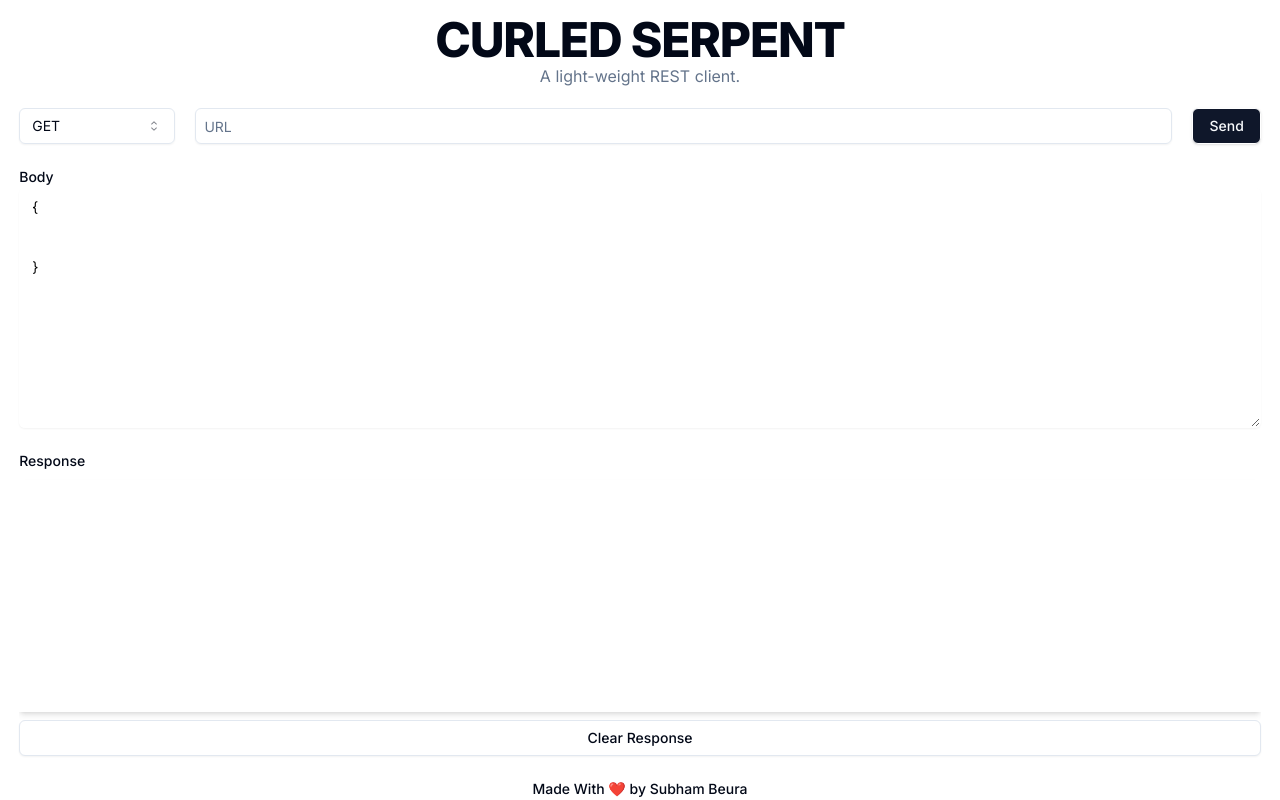
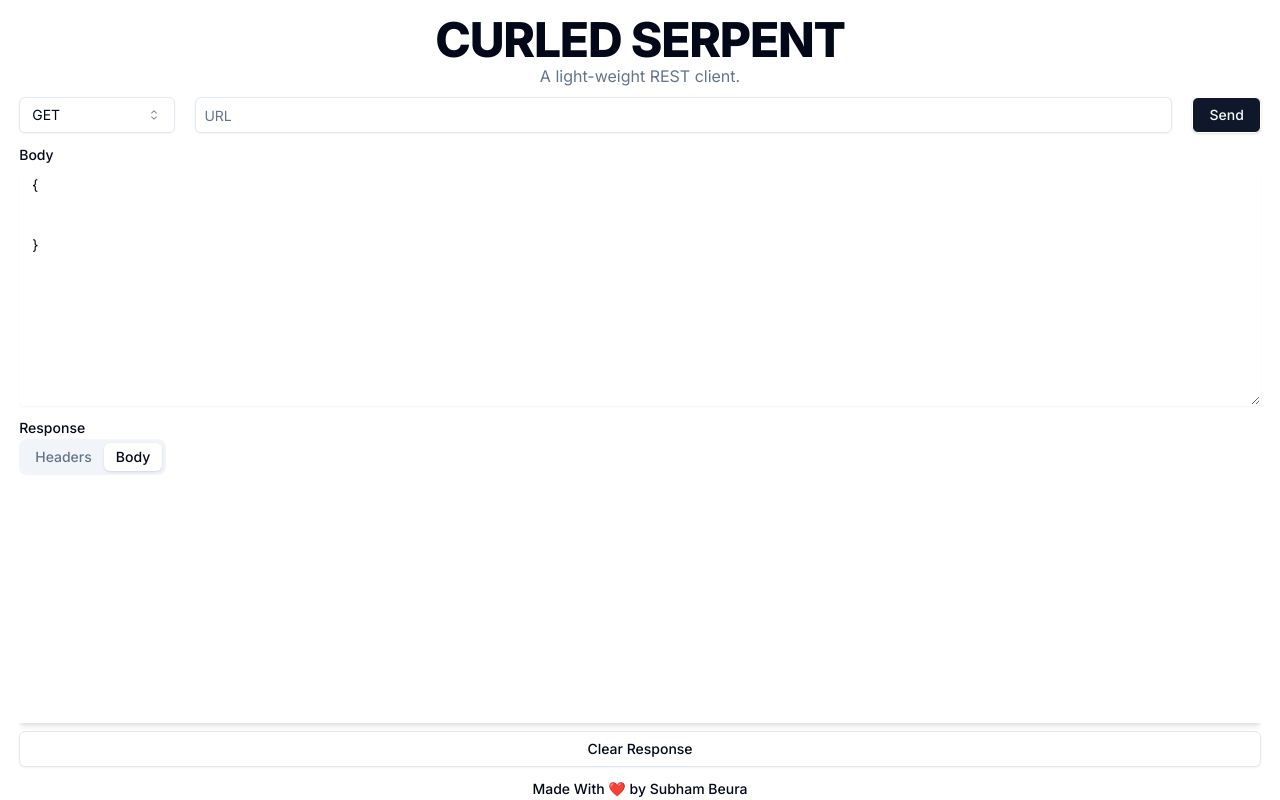
Before and after one commit to Subham-Beura/Curled-Serpent, a Next.js app: page / in a window 1280 px wide. Built offline with nearby package versions, Linux system fonts and the light colour scheme.

Commit message:
feat:add response headers

```diff
--- a/package.json
+++ b/package.json
@@ -15,6 +15,7 @@
     "@radix-ui/react-scroll-area": "^1.1.0",
     "@radix-ui/react-select": "^2.1.1",
     "@radix-ui/react-slot": "^1.1.0",
+    "@radix-ui/react-tabs": "^1.1.0",
     "@tauri-apps/api": "^1.6.0",
     "class-variance-authority": "^0.7.0",
     "clsx": "^2.1.1",
--- a/src/app/page.tsx
+++ b/src/app/page.tsx
@@ -17,9 +17,22 @@ import { Input } from "@/components/ui/input";
 import { Textarea } from "@/components/ui/textarea";
 import { Label } from "@/components/ui/label";
 import { ScrollArea, ScrollBar } from "@/components/ui/scroll-area";
+import { Tabs, TabsContent, TabsList, TabsTrigger } from "@/components/ui/tabs";
+
+type Response = {
+  headers: any;
+  status: string;
+  body: string;
+  error?: string;
+};
+const blankResponse: Response = {
+  headers: "",
+  status: "",
+  body: "",
+};
 
 export default function Home() {
-  const [response, setResponse] = useState("");
+  const [response, setResponse] = useState<Response>(blankResponse);
   const [url, seturl] = useState("");
   const [method, setMethod] = useState("get_request");
   const [body, setBody] = useState("{\n\t\n\t\n}");
@@ -87,16 +100,35 @@ export default function Home() {
       <div>
         <Label htmlFor="response">Response</Label>
 
-        <pre className="h-[31vh] w-[97vw]  py-2 overflow-auto ">
-          <ScrollArea className="h-full w-full py-2 shadow-md">
-            {response}
-            <ScrollBar orientation="horizontal" />
-          </ScrollArea>
-        </pre>
+        <Tabs defaultValue="body" className="">
+          <div className="flex items-center justify-between">
+            <TabsList>
+              <TabsTrigger value="headers">Headers</TabsTrigger>
+              <TabsTrigger value="body">Body</TabsTrigger>
+            </TabsList>
+            <h3>{response.status}</h3>
+          </div>
+          <TabsContent value="body">
+            <pre className="h-[31vh] w-[97vw]  py-2 overflow-auto ">
+              <ScrollArea className="h-full w-full py-2 shadow-md">
+                {response.body}
+                <ScrollBar orientation="horizontal" />
+              </ScrollArea>
+            </pre>
+          </TabsContent>
+          <TabsContent value="headers">
+            <pre className="h-[31vh] w-[97vw]  py-2 overflow-auto ">
+              <ScrollArea className="h-full w-full py-2 shadow-md">
+                {response.headers && JSON.stringify(response.headers, null, 3)}
+                <ScrollBar orientation="horizontal" />
+              </ScrollArea>
+            </pre>
+          </TabsContent>
+        </Tabs>
         <Button
           variant="outline"
           className="px-0 w-full text-left  "
-          onClick={() => setResponse("")}
+          onClick={() => setResponse(blankResponse)}
         >
           Clear Response
         </Button>
@@ -122,8 +154,14 @@ async function callCURL(
     url,
     data: input,
   });
-  let formatedHTML = formatHTML(res);
-  setResponse(formatedHTML);
+  let response = JSON.parse(res);
+  console.log(response);
+  if (!response.body) {
+    setResponse(response);
+    return;
+  }
+  let formatedHTML = formatHTML(response.body);
+  setResponse({ ...response, body: formatedHTML });
 }
 //Formats and returns HTML string.Ignores if anything else
 function formatHTML(html: string) {
--- /dev/null
+++ b/src/components/ui/tabs.tsx
@@ -0,0 +1,55 @@
+"use client"
+
+import * as React from "react"
+import * as TabsPrimitive from "@radix-ui/react-tabs"
+
+import { cn } from "@/lib/utils"
+
+const Tabs = TabsPrimitive.Root
+
+const TabsList = React.forwardRef<
+  React.ElementRef<typeof TabsPrimitive.List>,
+  React.ComponentPropsWithoutRef<typeof TabsPrimitive.List>
+>(({ className, ...props }, ref) => (
+  <TabsPrimitive.List
+    ref={ref}
+    className={cn(
+      "inline-flex h-9 items-center justify-center rounded-lg bg-muted p-1 text-muted-foreground",
+      className
+    )}
+    {...props}
+  />
+))
+TabsList.displayName = TabsPrimitive.List.displayName
+
+const TabsTrigger = React.forwardRef<
+  React.ElementRef<typeof TabsPrimitive.Trigger>,
+  React.ComponentPropsWithoutRef<typeof TabsPrimitive.Trigger>
+>(({ className, ...props }, ref) => (
+  <TabsPrimitive.Trigger
+    ref={ref}
+    className={cn(
+      "inline-flex items-center justify-center whitespace-nowrap rounded-md px-3 py-1 text-sm font-medium ring-offset-background transition-all focus-visible:outline-none focus-visible:ring-2 focus-visible:ring-ring focus-visible:ring-offset-2 disabled:pointer-events-none disabled:opacity-50 data-[state=active]:bg-background data-[state=active]:text-foreground data-[state=active]:shadow",
+      className
+    )}
+    {...props}
+  />
+))
+TabsTrigger.displayName = TabsPrimitive.Trigger.displayName
+
+const TabsContent = React.forwardRef<
+  React.ElementRef<typeof TabsPrimitive.Content>,
+  React.ComponentPropsWithoutRef<typeof TabsPrimitive.Content>
+>(({ className, ...props }, ref) => (
+  <TabsPrimitive.Content
+    ref={ref}
+    className={cn(
+      "mt-2 ring-offset-background focus-visible:outline-none focus-visible:ring-2 focus-visible:ring-ring focus-visible:ring-offset-2",
+      className
+    )}
+    {...props}
+  />
+))
+TabsContent.displayName = TabsPrimitive.Content.displayName
+
+export { Tabs, TabsList, TabsTrigger, TabsContent }
```
Also changed, not shown: 1 other file (tests, documents, lock files or other folders).
